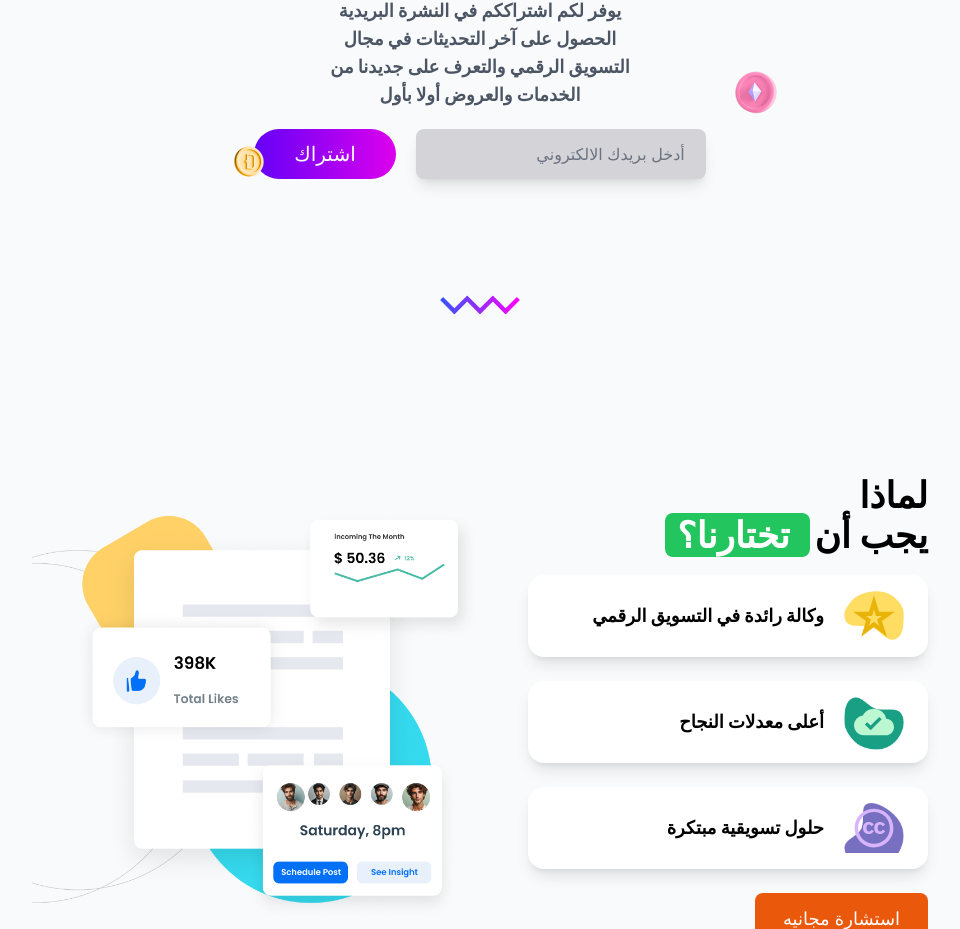
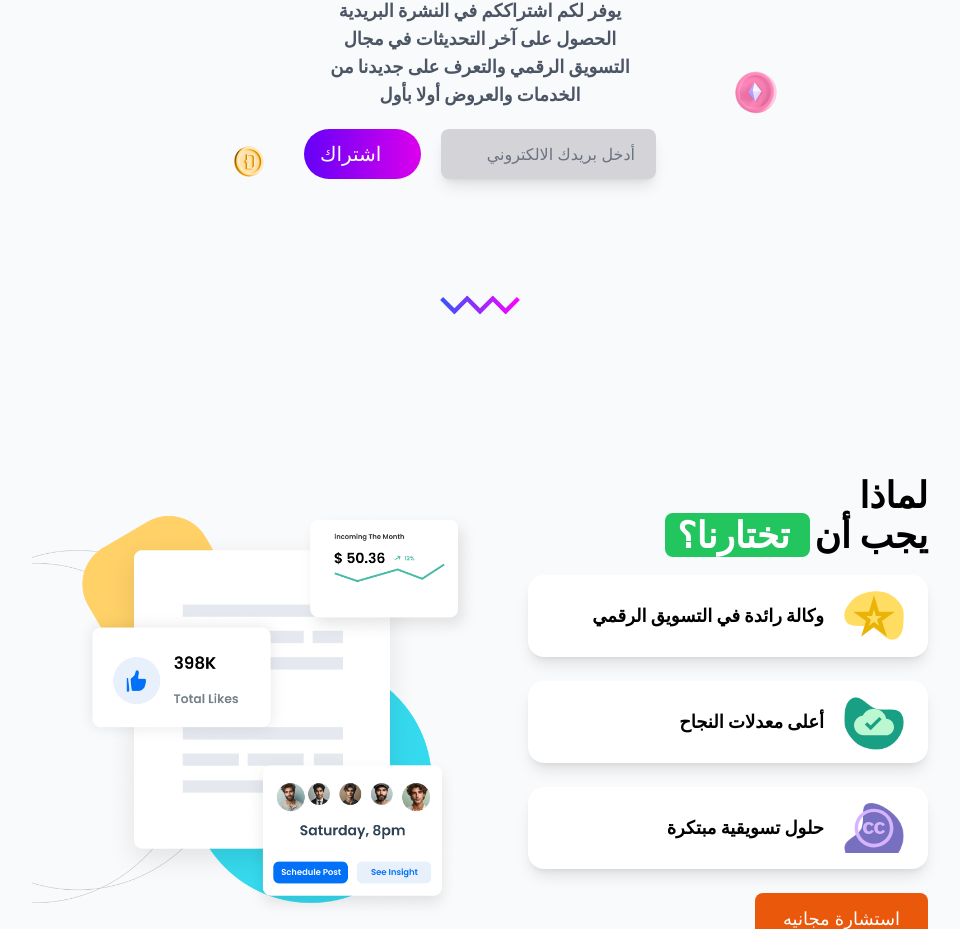
Before and after one commit to kareem-n/semi-systems, a React (Vite) app: page / in a window 1280 px wide. Shown: the part 2613-3542 px from the top of the page, without its empty margins (160-1120 px from the left). Built offline with nearby package versions, Linux system fonts and the light colour scheme; no server answers.

Commit message:
offer section input re-width

```diff
--- a/src/Components/Offer/Offer.jsx
+++ b/src/Components/Offer/Offer.jsx
@@ -9,7 +9,7 @@ function Offer() {
         <div className="md:px-48 px-5 py-14 relative">
 
 
-            <div className="relative  rounded-3xl md:p-20 py-10 flex flex-col items-center">
+            <div className="relative rounded-3xl md:p-20 py-10 flex flex-col items-center">
                 <div className="text-4xl md:text-6xl flex flex-row-reverse gap-x-4  font-extrabold">
                     <h2
                         style={{
@@ -28,7 +28,7 @@ function Offer() {
                     الرقمي والتعرف على جديدنا من الخدمات والعروض أولا بأول
                 </p>
 
-                <div className="mt-5 flex flex-wrap md:flex-nowrap gap-x-5 gap-y-5 px-5">
+                <div className="mt-5 w-full flex flex-wrap md:flex-nowrap gap-x-5 gap-y-5 md:px-48 px-5">
                     <input
                         placeholder="أدخل بريدك الالكتروني"
                         type="text"
```
